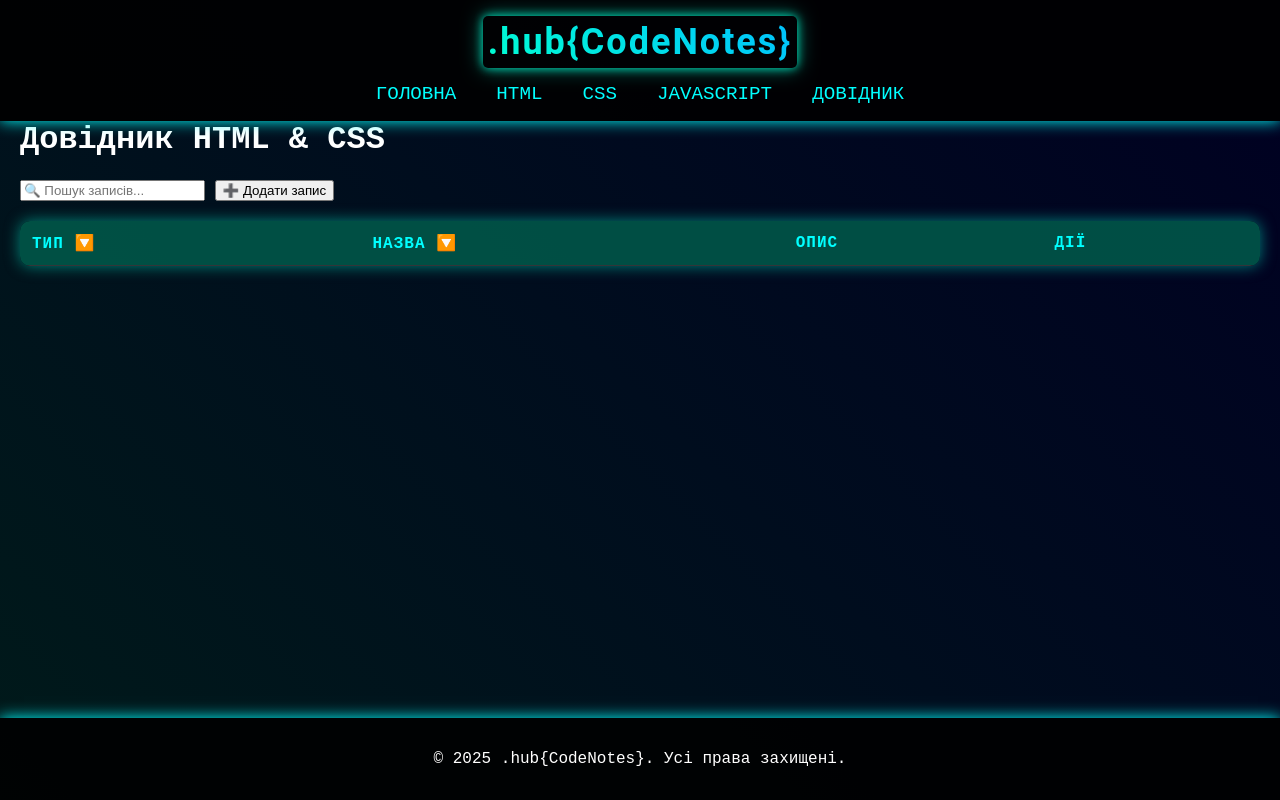
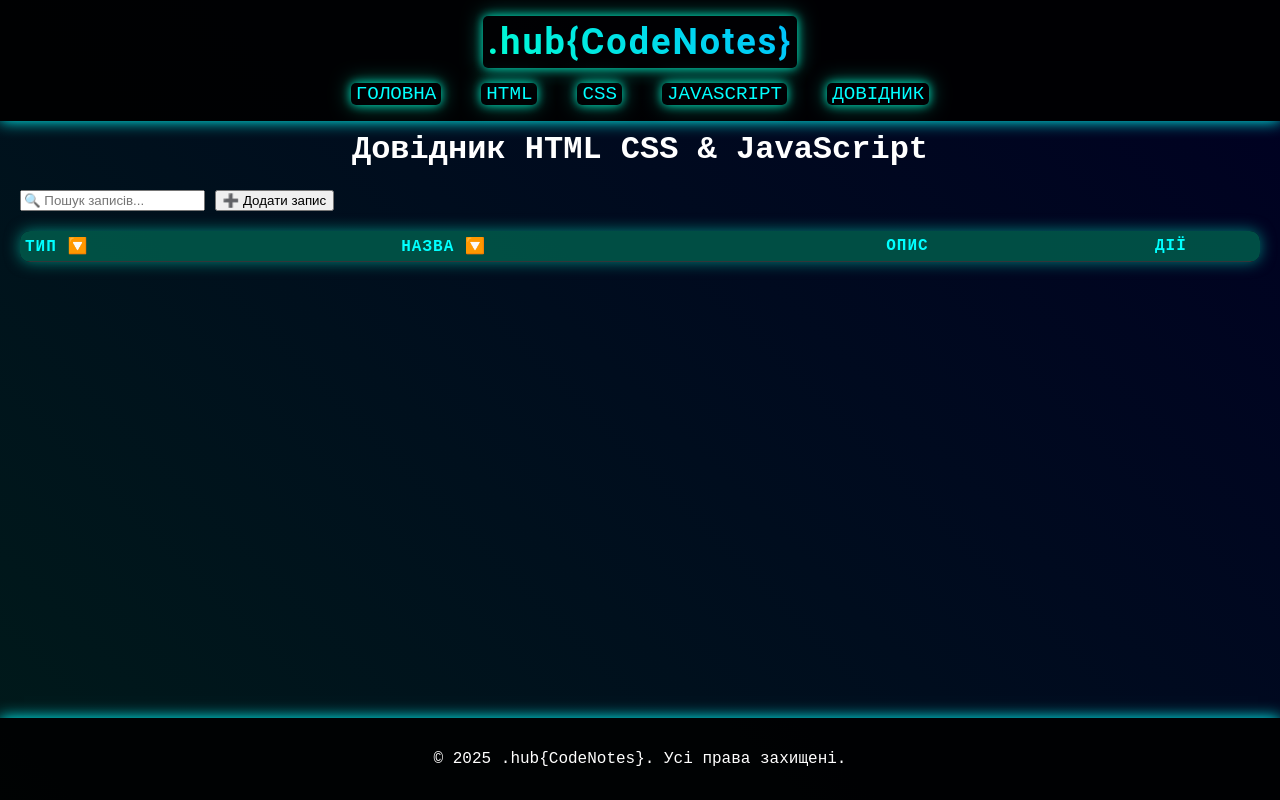
Before and after one commit to FlyFayer-byte/.hub-CodeNotes-, a plain HTML site: page db.html in a window 1280 px wide. Drawn offline with Linux system fonts and the light colour scheme; no server answers.

Commit message:
modified:   db.html 	modified:   styles.css

```diff
--- a/db.html
+++ b/db.html
@@ -64,7 +64,7 @@
     </header>
 
     <main>
-        <h1>Довідник HTML & CSS</h1>
+        <h1>Довідник HTML CSS & JavaScript</h1>
         <input type="text" id="searchInput" placeholder="🔍 Пошук записів..." oninput="searchEntries()">
         <button onclick="openModal()">➕ Додати запис</button>
         <table id="dbTable">
@@ -73,7 +73,7 @@
                     <th onclick="sortTable(0)">Тип 🔽</th>
                     <th onclick="sortTable(1)">Назва 🔽</th>
                     <th>Опис</th>
-                    <th>Дії</th>
+                    <th id="last">Дії</th>
                 </tr>
             </thead>
             <tbody>
--- a/styles.css
+++ b/styles.css
@@ -60,6 +60,11 @@ header {
     text-align: center;
 }
 
+h1 {
+    padding-top: 10px;
+    text-align: center;
+}
+
 /* 📜 Навігація */
 nav ul {
     list-style: none;
@@ -70,7 +75,17 @@ nav ul {
 }
 nav ul li {
     margin: 0 20px;
+    box-shadow: 0 0 10px rgba(0, 255, 212, 0.8), 0 0 20px rgba(0, 255, 212, 0.5); /* Тінь для ефекту */
+    transition: transform 0.3s ease-in-out;
+    border-radius: 5px;
+    padding-left: 5px;
+    padding-right: 5px;
 }
+
+nav ul li:hover {
+    transform: scale(1.1); /* Логотип збільшується при наведенні */
+}
+
 nav ul li a {
     text-decoration: none;
     color: var(--neon-green);
@@ -110,7 +125,7 @@ footer {
 }
 
 #dbTable th, #dbTable td {
-    padding: 12px;
+    padding: 5px;
     text-align: left;
     border-bottom: 1px solid rgba(255, 255, 255, 0.2);
 }
@@ -124,6 +139,10 @@ footer {
 #dbTable tr:hover {
     background: rgba(0, 255, 212, 0.2);
     box-shadow: inset 0 0 8px var(--neon-green);
+}
+
+#last {
+    width: 100px;
 }
 
 /* 🔥 Неонові кнопки */
```
